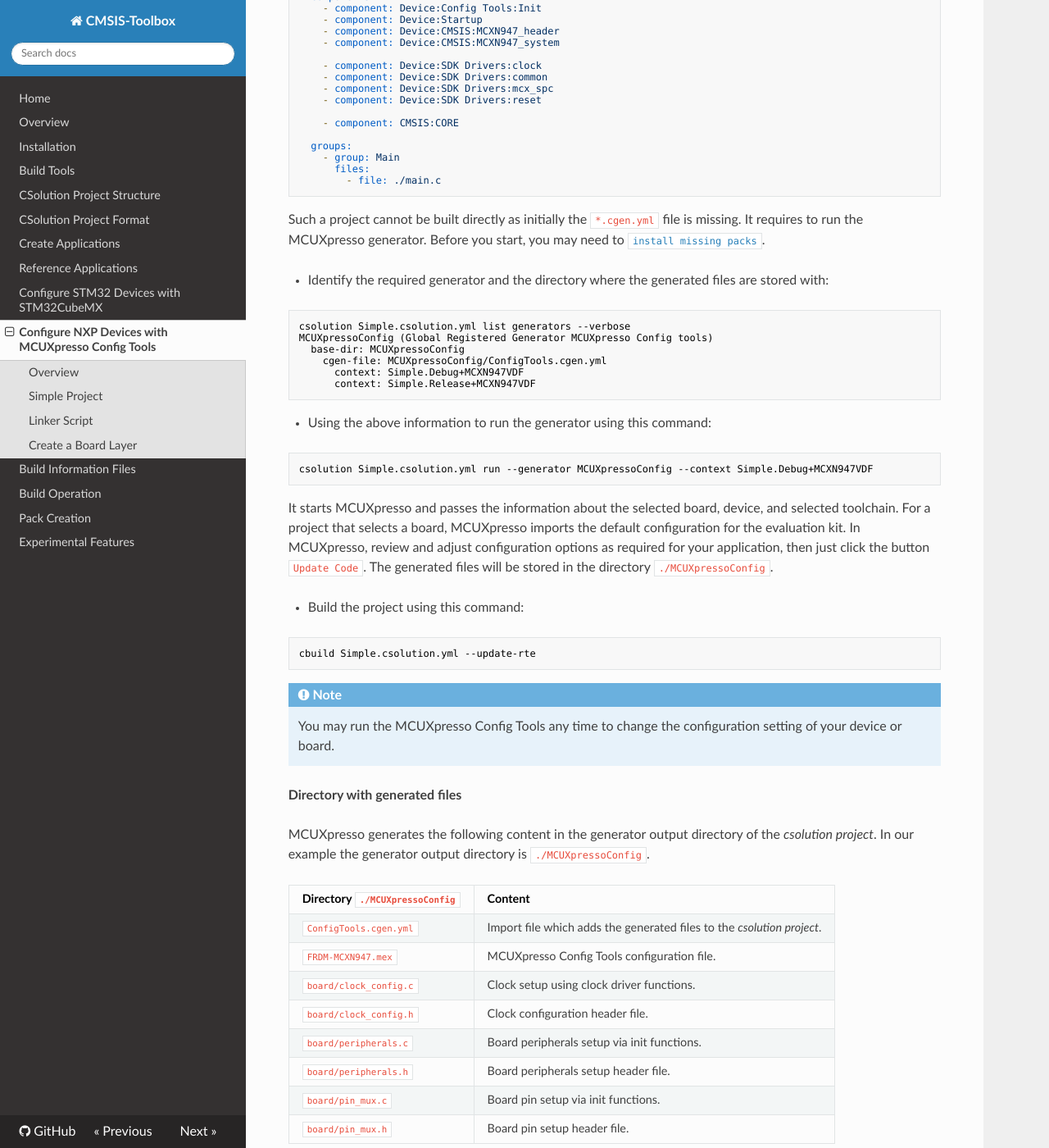
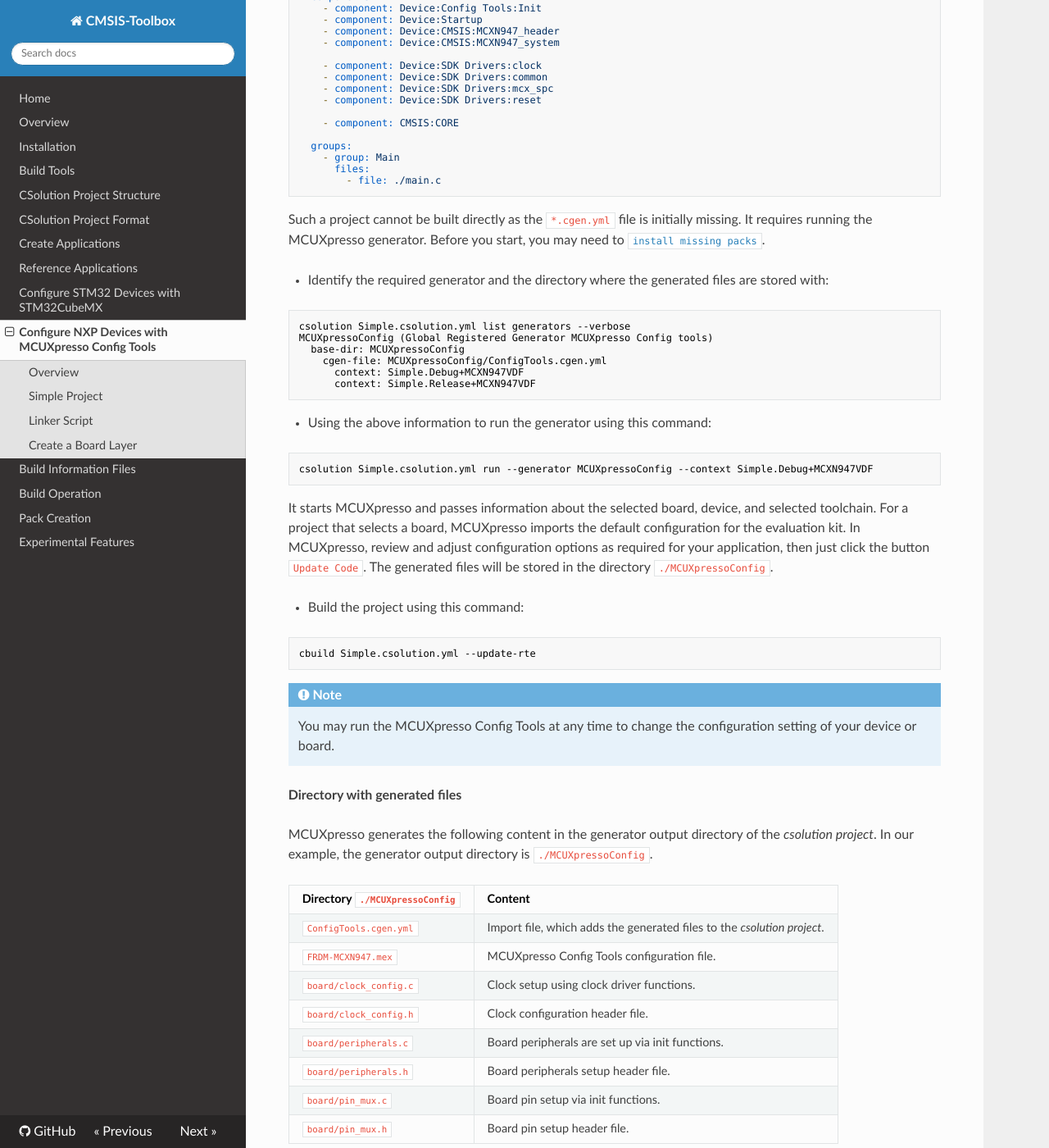
Before and after one commit to Open-CMSIS-Pack/cmsis-toolbox, an MkDocs documentation site: the page built from docs/MCUXpressoConfig.md, in a window 1280 px wide and 1400 px high, scrolled down 1900 px. Shown: the whole window at 82% size. Built offline with MkDocs 1.6.1, drawn with Linux system fonts in a browser that asks for light colours; nearby versions of some CDN libraries; some of the changed text lies outside the part shown.

Commit message:
Update MCUXpressoConfig.md
Various minor adjustments according to Grammarly check

````diff
--- a/docs/MCUXpressoConfig.md
+++ b/docs/MCUXpressoConfig.md
@@ -100,7 +100,7 @@
         - file: ./main.c
 ```
 
-Such a project cannot be built directly as initially the `*.cgen.yml` file is missing. It requires to run the MCUXpresso generator. Before you start, you may need to [`install missing packs`](build-tools.md#install-missing-packs).
+Such a project cannot be built directly as the `*.cgen.yml` file is initially missing. It requires running the MCUXpresso generator. Before you start, you may need to [`install missing packs`](build-tools.md#install-missing-packs).
 
 - Identify the required generator and the directory where the generated files are stored with:
 
@@ -119,7 +119,7 @@
 csolution Simple.csolution.yml run --generator MCUXpressoConfig --context Simple.Debug+MCXN947VDF
 ```
 
-   It starts MCUXpresso and passes the information about the selected board, device, and selected toolchain. For a project that selects a board, MCUXpresso imports the default configuration for the evaluation kit. In MCUXpresso, review and adjust configuration options as required for your application, then just click the button `Update Code`. The generated files will be stored in the directory `./MCUXpressoConfig`.
+   It starts MCUXpresso and passes information about the selected board, device, and selected toolchain. For a project that selects a board, MCUXpresso imports the default configuration for the evaluation kit. In MCUXpresso, review and adjust configuration options as required for your application, then just click the button `Update Code`. The generated files will be stored in the directory `./MCUXpressoConfig`.
 
 - Build the project using this command:
 
@@ -128,26 +128,26 @@
 ```
 
 !!! Note
-    You may run the MCUXpresso Config Tools any time to change the configuration setting of your device or board.
+    You may run the MCUXpresso Config Tools at any time to change the configuration setting of your device or board.
 
 **Directory with generated files**
 
-MCUXpresso generates the following content in the generator output directory of the *csolution project*. In our example the generator output directory is `./MCUXpressoConfig`.
+MCUXpresso generates the following content in the generator output directory of the *csolution project*. In our example, the generator output directory is `./MCUXpressoConfig`.
 
 Directory `./MCUXpressoConfig`      | Content
 :-----------------------------------|:---------------
-`ConfigTools.cgen.yml`              | Import file which adds the generated files to the *csolution project*.
+`ConfigTools.cgen.yml`              | Import file, which adds the generated files to the *csolution project*.
 `FRDM-MCXN947.mex`                  | MCUXpresso Config Tools configuration file.
 `board/clock_config.c`              | Clock setup using clock driver functions.
 `board/clock_config.h`              | Clock configuration header file.
-`board/peripherals.c`               | Board peripherals setup via init functions.
+`board/peripherals.c`               | Board peripherals are set up via init functions.
 `board/peripherals.h`               | Board peripherals setup header file.
 `board/pin_mux.c`                   | Board pin setup via init functions.
 `board/pin_mux.h`                   | Board pin setup header file.
 
 **Content of Generator Import File: `ConfigTools.cgen.yml`**
 
-The file `ConfigTools.cgen.yml` lists the files and settings that are generated by MCUXpresso and imported in the *csolution project*. You may add further [user files](YML-Input-Format.md#files) here.
+The file `ConfigTools.cgen.yml` lists the files and settings that are generated by MCUXpresso and imported into the *csolution project*. You may add further [user files](YML-Input-Format.md#files) here.
 
 ```yml
 generator-import:
@@ -185,7 +185,7 @@
 `MCUXpressoConfig/`               | Directory with MCUXpresso generated files.
 `MCUXpressoConfig/Board.cgen.yml` | Generator import file that lists MCUXpresso generated files and options.
 
-The `Board.clayer.yml` file defines with the `generators:` node, options to locate the MCUXpresso generated files in the directory structure of the [software layer](build-overview.md#software-layers). As a board layer is used by many projects, the name of the generator import file should be explicitly specified as shown below:
+The `Board.clayer.yml` file defines, with the `generators:` node, options to locate the MCUXpresso generated files in the directory structure of the [software layer](build-overview.md#software-layers). As a board layer is used by many projects, the name of the generator import file should be explicitly specified, as shown below:
 
 ```yml
 generators:
````
Also changed, not shown: other parts of docs/MCUXpressoConfig.md (+8 -8 lines).
